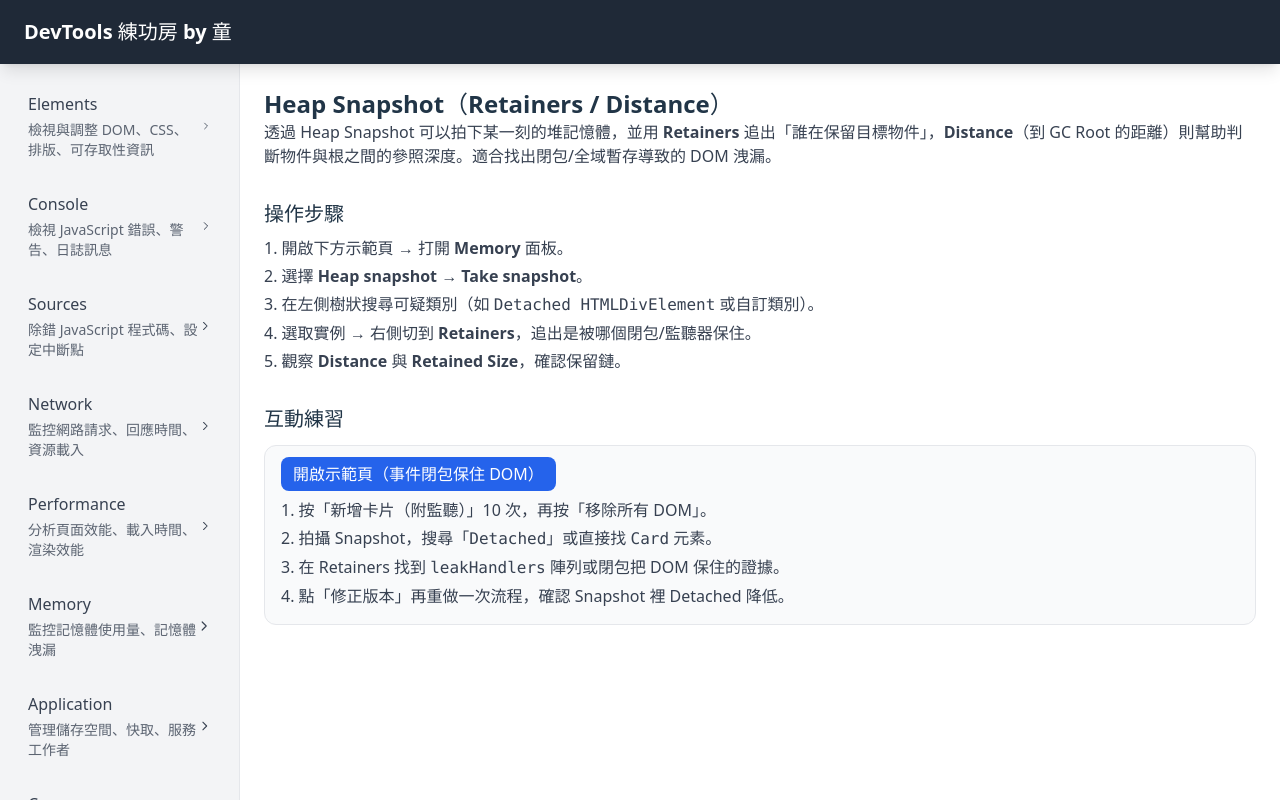
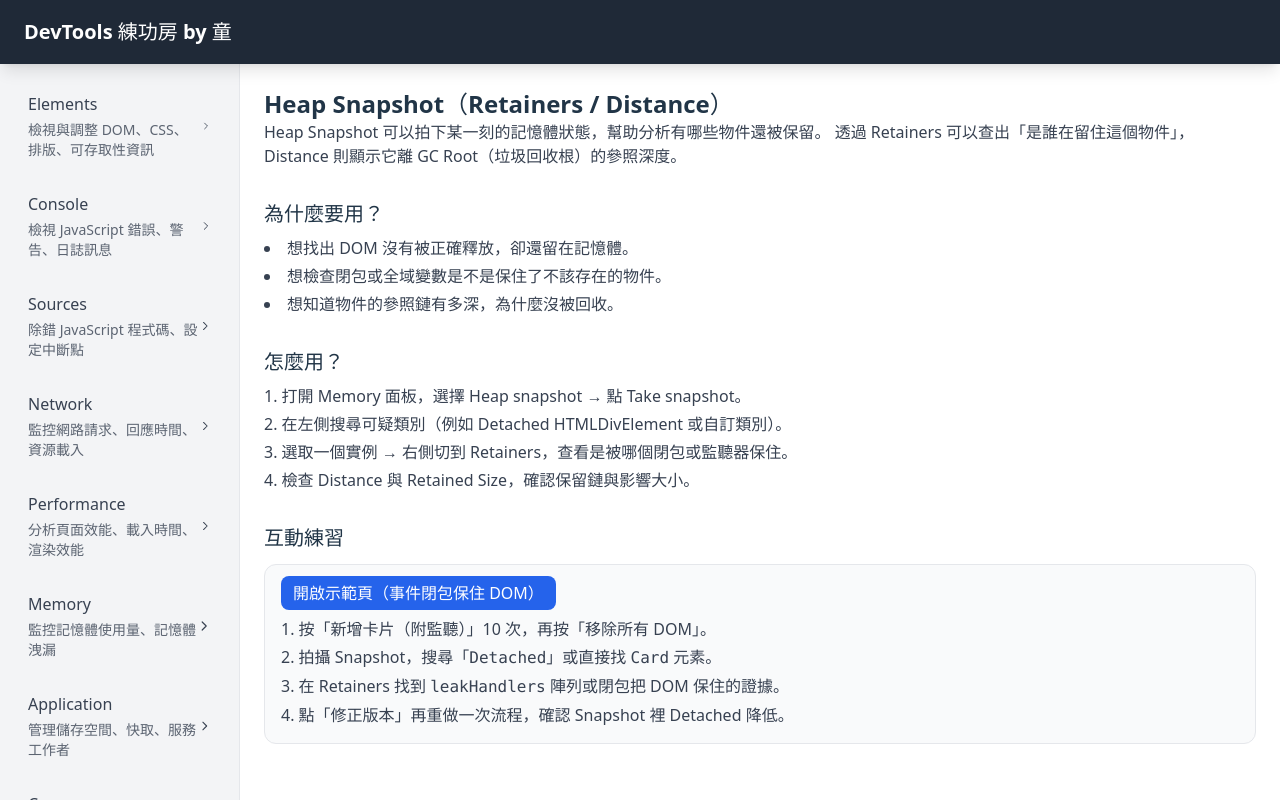
Before and after one commit to joy-jc-tong/Chrome-DevTools-Example, a React (Vite) app: page /memory in a window 1280 px wide. Built offline with nearby package versions, Linux system fonts and the light colour scheme.

Commit message:
調整 memory 前端說明

```diff
--- a/src/pages/memory/AllocationSampling.tsx
+++ b/src/pages/memory/AllocationSampling.tsx
@@ -4,18 +4,27 @@ export default function AllocationSamplingPage() {
       <header>
         <h1 className="text-2xl font-bold">Allocation Sampling（熱點配置）</h1>
         <p className="text-gray-700">
-          <b>Sampling</b> 會以取樣方式記錄在一段期間內的記憶體分配熱點（按函式/堆疊聚合）。
-          用於找出「哪個函式在瘋狂建立物件」。比 Heap Snapshot 更適合觀察「過程中的配置行為」。
+          Allocation Sampling 會在一段期間內「取樣」記憶體配置，按 函式/呼叫堆疊 聚合，找出哪些程式在大量建立物件。
+          比起 Heap Snapshot 的「定格」，它更適合觀察「過程中的配置行為」。
         </p>
       </header>
 
       <section>
-        <h2 className="text-xl font-semibold mb-2">操作步驟</h2>
+        <h2 className="text-xl font-semibold mb-2">為什麼要用？</h2>
+        <ul className="list-disc list-inside text-gray-700 space-y-1">
+          <li>想知道「是哪個函式在瘋狂 new 物件」。</li>
+          <li>想比較開關優化（快取/物件重用）前後的配置差異。</li>
+          <li>想鎖定導致 GC 頻繁、TBT 升高的配置熱點。</li>
+        </ul>
+      </section>
+
+      <section>
+        <h2 className="text-xl font-semibold mb-2">怎麼用？</h2>
         <ol className="list-decimal list-inside text-gray-700 space-y-1">
-          <li>開啟示範頁 → Memory 面板 → 選 <b>Allocation sampling</b> → <b>Start</b>。</li>
-          <li>在示範頁連點「產生垃圾」與「產生快取物件」。</li>
-          <li>按 <b>Stop</b> → 在報表中按 <b>Total</b> 排序，找出最大分配的熱點函式。</li>
-          <li>切換「優化模式」後重做，驗證過度建立的暫存物件被重用。</li>
+          <li>打開 Memory 面板，選 Allocation sampling → Start。</li>
+          <li>進行操作（例：連點「產生垃圾」或「產生快取物件」）。</li>
+          <li>Stop 後，在報表以 Total 排序，查看最大配置的熱點函式與堆疊。</li>
+          <li>開啟「優化模式」（物件重用/快取），重做一次並比較差異。</li>
         </ol>
       </section>
 
--- a/src/pages/memory/HeapSnapshot.tsx
+++ b/src/pages/memory/HeapSnapshot.tsx
@@ -4,19 +4,27 @@ export default function HeapSnapshotPage() {
         <header>
           <h1 className="text-2xl font-bold">Heap Snapshot（Retainers / Distance）</h1>
           <p className="text-gray-700">
-            透過 Heap Snapshot 可以拍下某一刻的堆記憶體，並用 <b>Retainers</b> 追出「誰在保留目標物件」，
-            <b>Distance</b>（到 GC Root 的距離）則幫助判斷物件與根之間的參照深度。適合找出閉包/全域暫存導致的 DOM 洩漏。
+            Heap Snapshot 可以拍下某一刻的記憶體狀態，幫助分析有哪些物件還被保留。
+            透過 Retainers 可以查出「是誰在留住這個物件」，Distance 則顯示它離 GC Root（垃圾回收根）的參照深度。
           </p>
         </header>
 
         <section>
-          <h2 className="text-xl font-semibold mb-2">操作步驟</h2>
+          <h2 className="text-xl font-semibold mb-2">為什麼要用？</h2>
+          <ul className="list-disc list-inside text-gray-700 space-y-1">
+            <li>想找出 DOM 沒有被正確釋放，卻還留在記憶體。</li>
+            <li>想檢查閉包或全域變數是不是保住了不該存在的物件。</li>
+            <li>想知道物件的參照鏈有多深，為什麼沒被回收。</li>
+          </ul>
+        </section>
+
+        <section>
+          <h2 className="text-xl font-semibold mb-2">怎麼用？</h2>
           <ol className="list-decimal list-inside text-gray-700 space-y-1">
-            <li>開啟下方示範頁 → 打開 <b>Memory</b> 面板。</li>
-            <li>選擇 <b>Heap snapshot</b> → <b>Take snapshot</b>。</li>
-            <li>在左側樹狀搜尋可疑類別（如 <code>Detached HTMLDivElement</code> 或自訂類別）。</li>
-            <li>選取實例 → 右側切到 <b>Retainers</b>，追出是被哪個閉包/監聽器保住。</li>
-            <li>觀察 <b>Distance</b> 與 <b>Retained Size</b>，確認保留鏈。</li>
+            <li>打開 Memory 面板，選擇 Heap snapshot → 點 Take snapshot。</li>
+            <li>在左側搜尋可疑類別（例如 Detached HTMLDivElement 或自訂類別）。</li>
+            <li>選取一個實例 → 右側切到 Retainers，查看是被哪個閉包或監聽器保住。</li>
+            <li>檢查 Distance 與 Retained Size，確認保留鏈與影響大小。</li>
           </ol>
         </section>
 
--- a/src/pages/memory/Timeline.tsx
+++ b/src/pages/memory/Timeline.tsx
@@ -4,18 +4,32 @@ export default function MemoryTimelinePage() {
       <header>
         <h1 className="text-2xl font-bold">Record allocations over time（記錄配置隨時間）</h1>
         <p className="text-gray-700">
-          <b>Record allocations over time</b> 會畫出時間軸上的配置量與存活物件數，觀察長流程是否持續攀升（疑似洩漏）、
-          以及 GC 後是否回落。適合在真實使用者路徑（多步操作）中檢查記憶體趨勢。
+          Record allocations over time 會顯示一段期間內的記憶體配置曲線，包括配置量與存活物件數。
+          你可以用它來檢查長流程是否有記憶體洩漏，或確認垃圾回收後記憶體是否回落。
         </p>
       </header>
 
       <section>
-        <h2 className="text-xl font-semibold mb-2">操作步驟</h2>
+        <h2 className="text-xl font-semibold mb-2">為什麼要用？</h2>
+        <ul className="list-disc list-inside text-gray-700 space-y-1">
+          <li>想觀察多步操作下，記憶體是否持續攀升。</li>
+          <li>想驗證垃圾回收後，記憶體能不能正確釋放。</li>
+          <li>想比對修正前後的程式版本，確認洩漏問題是否解決。</li>
+        </ul>
+      </section>
+
+      <section>
+        <h2 className="text-xl font-semibold mb-2">怎麼用？</h2>
         <ol className="list-decimal list-inside text-gray-700 space-y-1">
-          <li>開啟示範頁 → Memory 面板 → <b>Record allocations over time</b> → <b>Start</b>。</li>
-          <li>依序執行：新增清單 → 切換頁面 → 返回 → 重複幾輪。</li>
-          <li>按 <b>Stop</b>，觀察曲線是否回落（GC 後下降）或一路上升（疑洩漏）。</li>
-          <li>切換「修正版本」後重做，同步觀察趨勢變化。</li>
+          <li>打開 Memory 面板，選 Record allocations over time → 點 Start。</li>
+          <li>在頁面上依序操作（例：新增清單 → 切換頁面 → 返回），重複幾輪。</li>
+          <li>停止錄製後，觀察曲線：
+            <ul className="list-disc list-inside ml-4 mt-1">
+              <li>若 GC 後回落 → 表示正常。</li>
+              <li>若一路上升 → 可能有記憶體洩漏。</li>
+            </ul>
+          </li>
+          <li>切換「修正版本」再測一次，對照趨勢是否改善。</li>
         </ol>
       </section>
 
```
